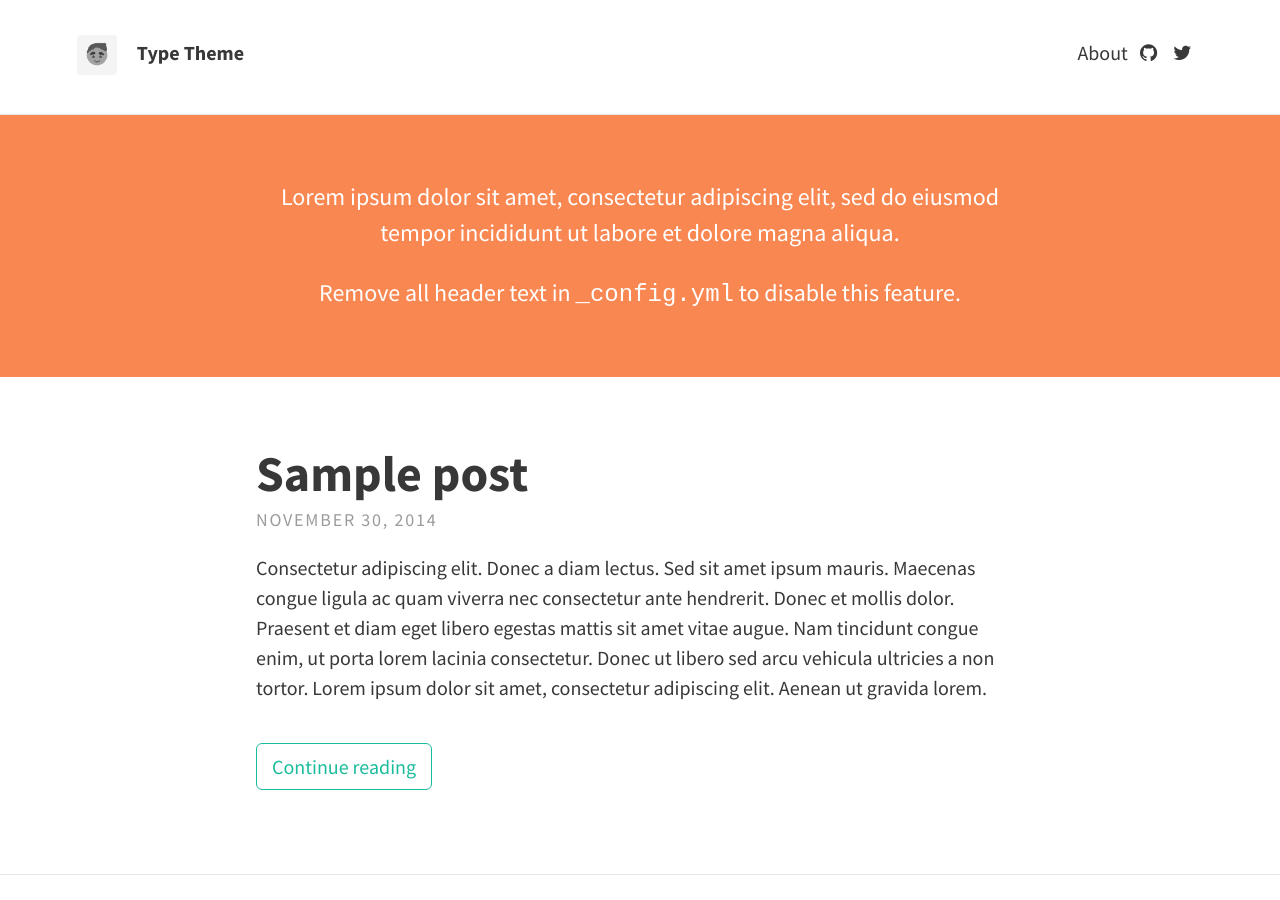
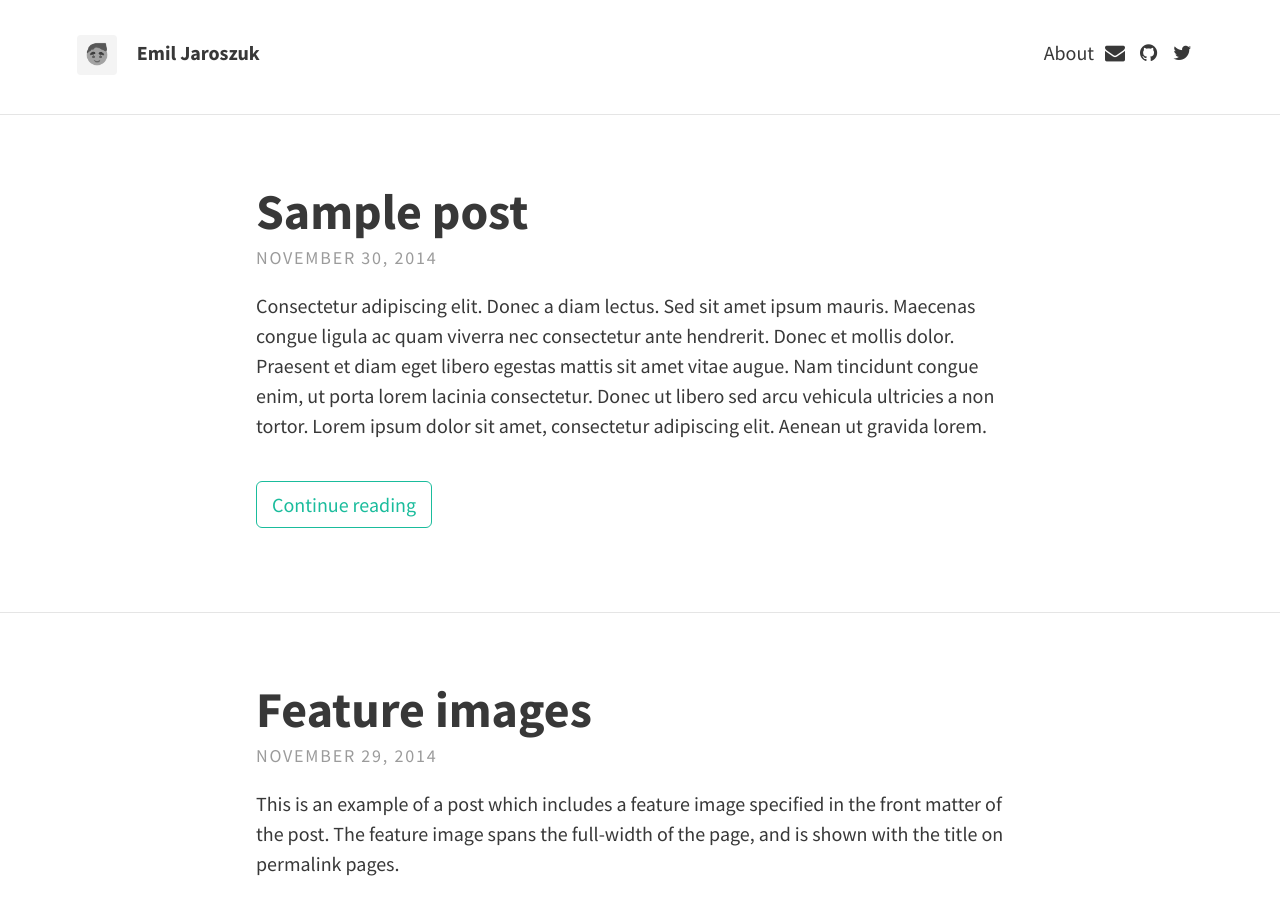
Before and after one commit to jaroszue/jaroszue.github.io, a Jekyll site: the page built from index.html, in a window 1280 px wide and 900 px high. Built offline with Jekyll 4.4.1, drawn with Linux system fonts in a browser that asks for light colours; nearby versions of some CDN libraries; the list of posts is cut into pages by our own code.

Commit message:
first config update

```diff
--- a/_config.yml
+++ b/_config.yml
@@ -1,33 +1,30 @@
 # SITE CONFIGURATION
 baseurl: "" # the subpath of your site, e.g. /blog/
-url: "http://example.com" # the base hostname & protocol for your site
+url: "http://jaroszue.github.io" # the base hostname & protocol for your site
 
 # THEME-SPECIFIC CONFIGURATION
 theme:
   # Meta
-  title: Type Theme
+  title: Emil Jaroszuk
   avatar: avatar.png
   gravatar: # Email MD5 hash
   description: "A website with blog posts and pages" # used by search engines
 
   # Header and footer text
-  header_text: >
-     <p>Lorem ipsum dolor sit amet, consectetur adipiscing elit, sed do eiusmod tempor incididunt ut labore et dolore magna aliqua.</p>
-
-     <p>Remove all header text in <code>_config.yml</code> to disable this feature.</p>
+  header_text:
   header_text_feature_image:
   footer_text: >
    Powered by <a href="http://jekyllrb.com">Jekyll</a> with <a href="https://rohanchandra.github.io/project/type/">Type Theme</a>
 
   # Icons
   rss: false
-  email_address: # Full email address, e.g. "sam@example.com"
+  email_address: emil.jaroszuk@gmail.com # Full email address, e.g. "sam@example.com"
   behance:
   bitbucket:
   dribbble:
   facebook:
   flickr:
-  github: "rohanchandra/type-theme"
+  github: "jaroszue"
   google_plus:
   instagram:
   linkedin:  # Full URL
```
